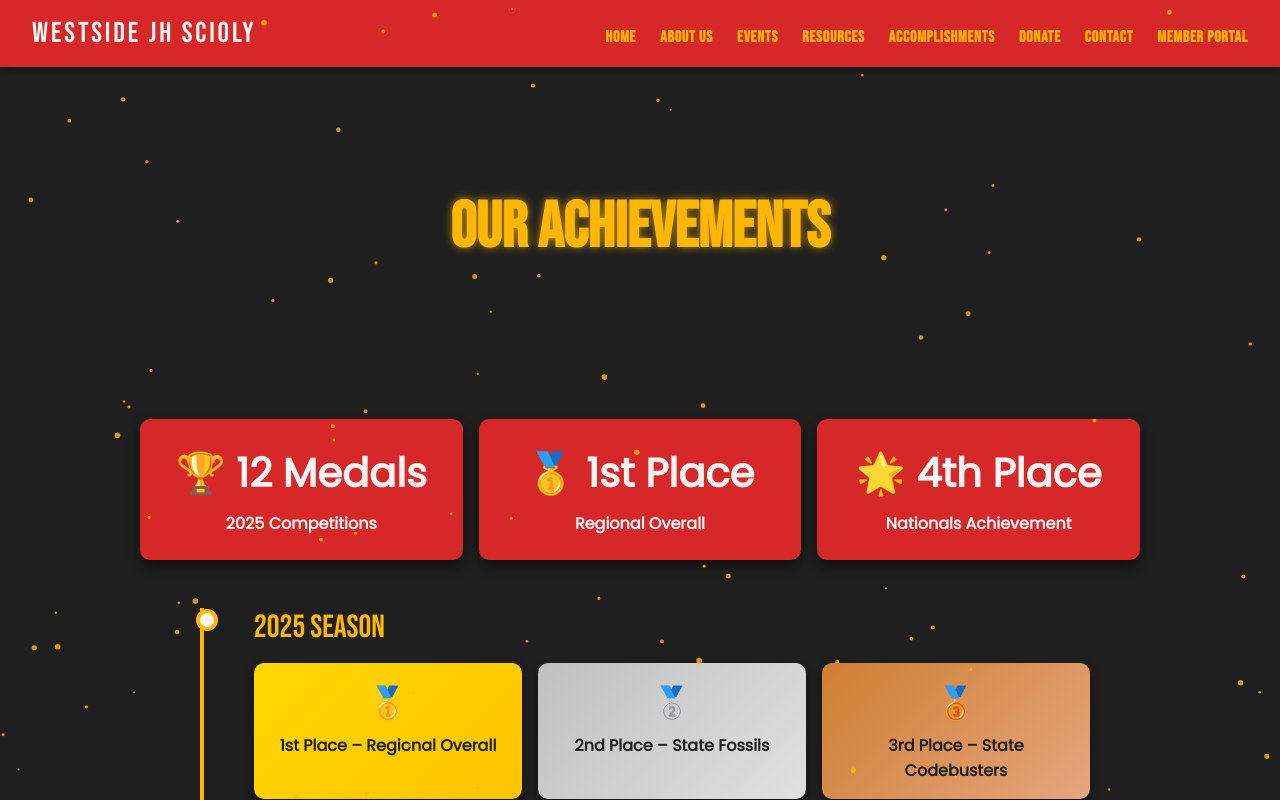
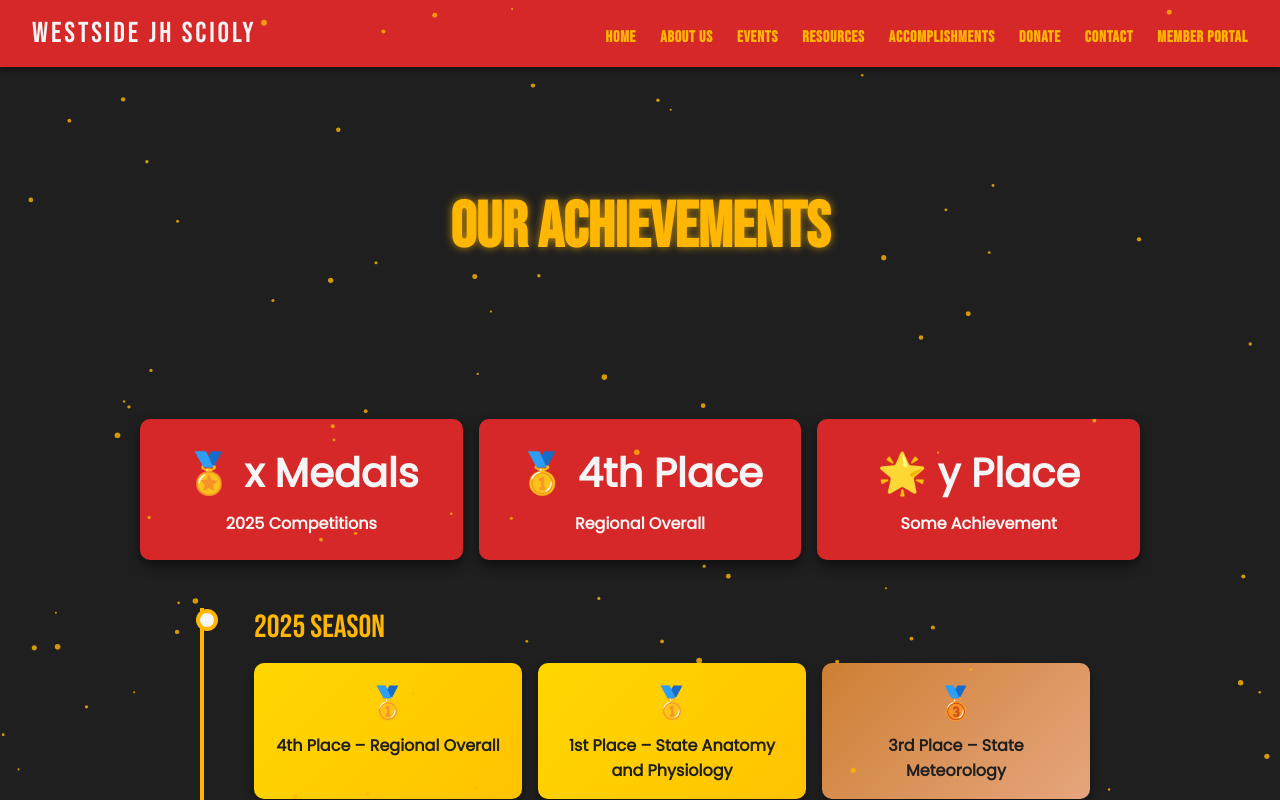
Before and after one commit to CodingBoss12/SciOly-Website, a plain HTML site: page accomplishments.html in a window 1280 px wide. Drawn offline with Linux system fonts and the light colour scheme.

Commit message:
your message

```diff
--- a/accomplishments.html
+++ b/accomplishments.html
@@ -170,13 +170,13 @@
 
   <section class="summary-cards">
     <div class="summary-card">
-      <span> 🏆 12 Medals</span> 2025 Competitions
+      <span> 🏅 x Medals</span> 2025 Competitions
     </div>
     <div class="summary-card">
-      <span> 🥇 1st Place</span> Regional Overall
+      <span> 🥇 4th Place</span> Regional Overall
     </div>
     <div class="summary-card">
-      <span> 🌟 4th Place</span> Nationals Achievement
+      <span> 🌟 y Place</span> Some Achievement
     </div>
     <!-- Add more stats as needed -->
   </section>
@@ -188,18 +188,19 @@
       <div class="medal-grid">
         <div class="medal-card gold">
           <div class="icon">🥇</div>
-          1st Place – Regional Overall
+          4th Place – Regional Overall
         </div>
-        <div class="medal-card silver"><div class="icon">🥈</div>2nd Place – State Fossils</div>
-        <div class="medal-card bronze"><div class="icon">🥉</div>3rd Place – State Codebusters</div>
+        <div class="medal-card gold"><div class="icon">🥇</div>1st Place – State Anatomy and Physiology</div>
+        <div class="medal-card bronze"><div class="icon">🥉</div>3rd Place – State Meteorology</div>
+        <div class="medal-card purple"><div class="icon">?</div>Xth Place – Tell me which ones to add</div>
       </div>
     </div>
     <!-- Another Year Block -->
     <div class="year-block">
       <div class="year-title">2024 Season</div>
       <div class="medal-grid">
-        <div class="medal-card gold"><div class="icon">🥇</div>1st Place – Invitational Circuit Lab</div>
-        <div class="medal-card silver"><div class="icon">🥈</div>2nd Place – Regionals Flight</div>
+        <div class="medal-card gold"><div class="icon">🥇</div>1st Place – Ask Mr.Pusey</div>
+        <div class="medal-card silver"><div class="icon">🥈</div>2nd Place – Ask Mr.Pusey</div>
       </div>
     </div>
     <!-- Add more years -->
```
